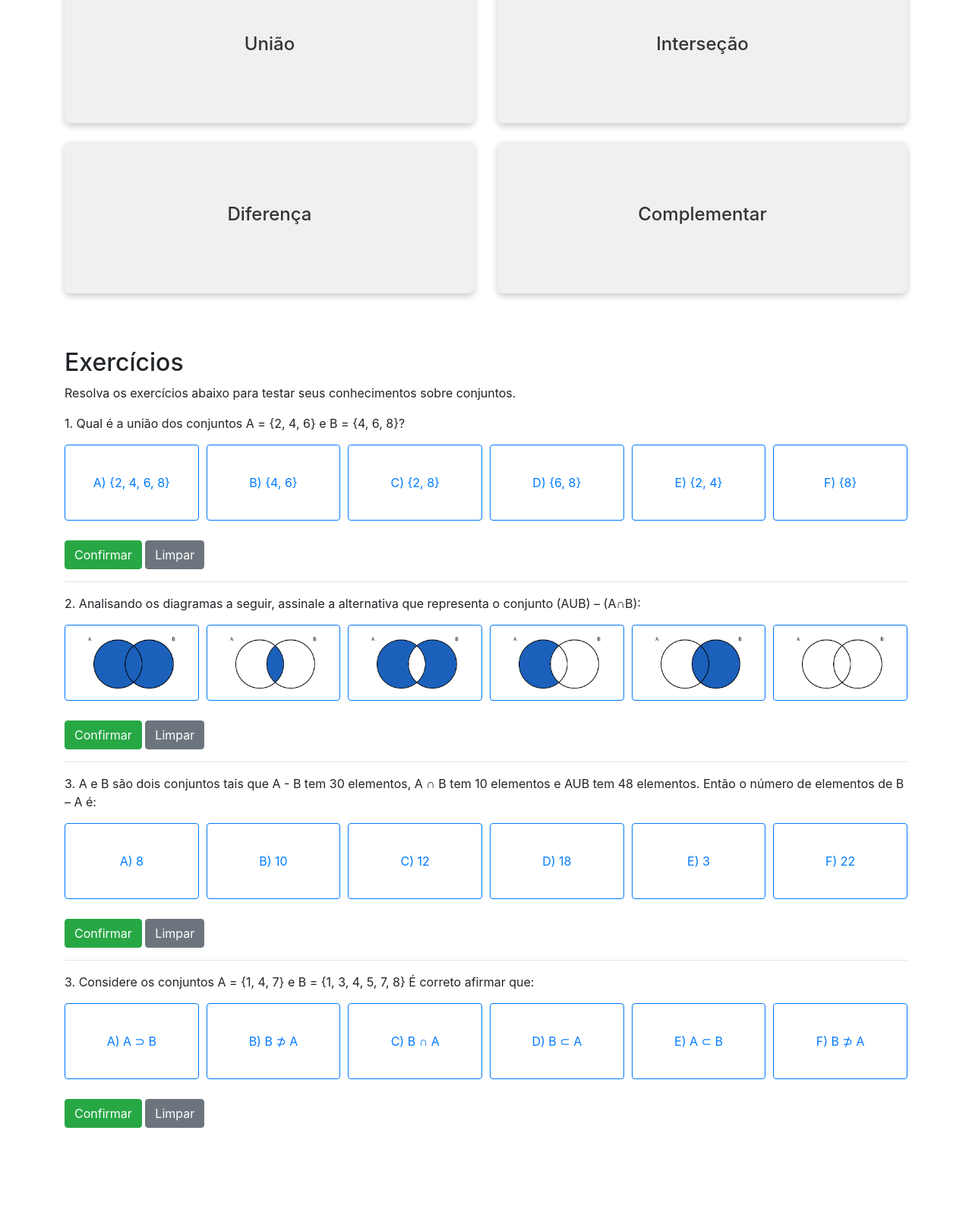
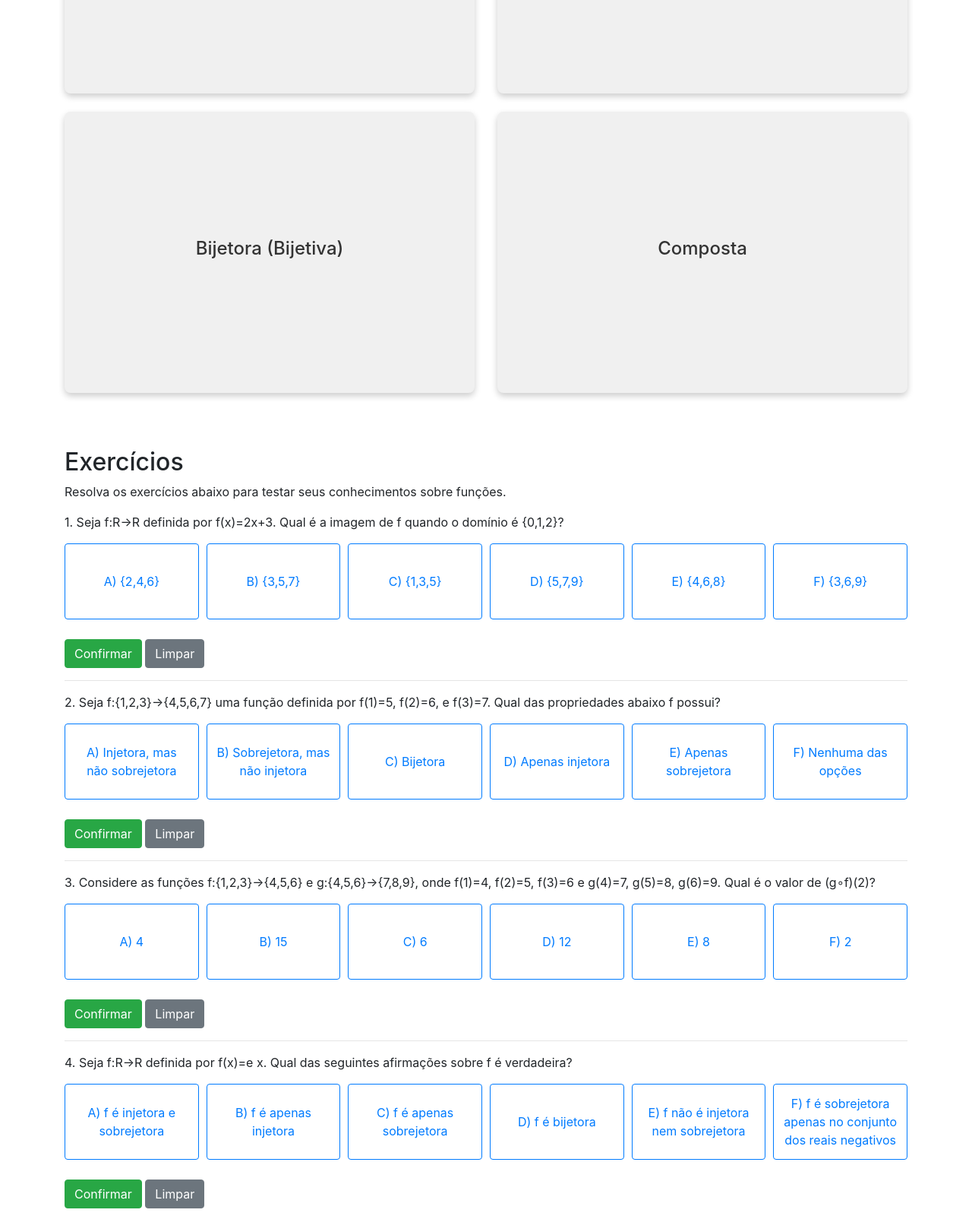
Before and after one commit to LucasFigs/Mundo-dos-Conjuntos, a plain HTML site: page funcoes.html in a window 1280 px wide. Shown: the part 976-2576 px from the top of the page at 76% size. Before the commit the page ends 2470 px from the top, so only its background shows below. Drawn offline with nearby package versions, Linux system fonts and the light colour scheme.

Commit message:
funcionalidades finais

```diff
--- a/funcoes.html
+++ b/funcoes.html
@@ -15,7 +15,7 @@
         .card-inner {
             position: relative;
             width: 100%;
-            height: 200px;
+            height: 370px;
             transition: transform 0.6s;
             transform-style: preserve-3d;
         }
@@ -80,7 +80,7 @@
 
 
         .jorginho .card-inner {
-            height: 150px;
+            height: 220px;
         }
 
         /* Estilo para os cards da seção O que são Conjuntos? */
@@ -101,7 +101,7 @@
         }
 
         .jorginho .card-front p:last-child {
-            font-size: 22px;
+            font-size: 17px;
             text-align: center;
         }
 
@@ -170,91 +170,59 @@
     <!-- Página Conjuntos -->
     <div class="container mt-5">
         <h1>Funções</h1>
-        <p>Nesta seção, você aprenderá sobre conceitos fundamentais de conjuntos, operações entre conjuntos e suas
-            aplicações.</p>
+        <p>Nesta seção, você aprenderá sobre os conceitos fundamentais de funções, os diferentes tipos de funções e suas propriedades. Exploraremos como as funções são utilizadas para relacionar dois conjuntos.</p>
     </div>
 
     <!-- Seção Explicativa -->
     <section class="container mt-5 jorginho">
-        <h2>O que são Conjuntos?</h2>
-        <p>Um conjunto é simplesmente uma coleção de elementos distintos, considerados como um objeto único. Esses
-            elementos podem ser números, objetos ou até outros conjuntos. Os conjuntos podem ser finitos ou infinitos e
-            são utilizados em diversas áreas da matemática.</p>
+        <h2>O que são Funções?</h2>
+        <p>Uma função é uma relação especial entre dois conjuntos, onde cada elemento do primeiro conjunto (domínio) está associado a exatamente um elemento do segundo conjunto (contradomínio). Em outras palavras, uma função "transforma" elementos de um conjunto em elementos de outro, sem repetir o ponto de partida.</p>
 
         <div class="row">
-            <div class="col-md-4 mb-4">
+            <div class="col-md-6 mb-4">
                 <div>
                     <div class="card-inner">
                         <div class="card-front">
-                            <p>Conjunto de números pares menores que 10:</p>
-                            <p><strong>A={2,4,6,8}</strong></p>
+                            <h4>Notação</h4>
+                            <p>Uma função f:A→B indica que f é uma função que leva os elementos do conjunto A (domínio) para os elementos do conjunto B (contradomínio). Para cada elemento x∈A, a função f atribui um único valor f(x)∈B.</p>
                         </div>
                     </div>
                 </div>
             </div>
 
-            <div class="col-md-4 mb-4">
+            <div class="col-md-6 mb-4">
                 <div>
                     <div class="card-inner">
                         <div class="card-front">
-                            <p>Conjunto de vogais no alfabeto:</p>
-                            <p><strong>V={a,e,i,o,u}</strong></p>
-                        </div>
-                    </div>
-                </div>
-            </div>
-
-            <div class="col-md-4 mb-4">
-                <div>
-                    <div class="card-inner">
-                        <div class="card-front">
-                            <p>Conjunto de números pares menores que 10:</p>
-                            <p><strong>A={2,4,6,8}</strong></p>
+                            <p>Seja A={1,2,3} e B={4,5,6}, uma função f poderia ser definida como: f(1)=4, f(2)=5, f(3)=6.
+                                <br>
+                                Aqui, o domínio é A={1,2,3} e o contradomínio é B={4,5,6}.</p>
+                                <img src="/Imagens/exfuncoes1.png" alt="imagem de união de conjuntos" style="height: 120px;">
                         </div>
                     </div>
                 </div>
             </div>
         </div>
-
-        <h3>Subconjuntos</h3>
-        <p>Um conjunto A é chamado de subconjunto de outro conjunto B se todos os elementos de A também pertencem ao conjunto B. Em outras palavras, todo elemento de A está contido em B.
-            <br><br>
-            A notação para subconjunto é A⊆B, o que significa que A é um subconjunto de B.</p>
-
-            <div class="row">
-                <div class="col-md-12 mb-4">
-                    <div>
-                        <div class="card-inner">
-                            <div class="card-front">
-                                <p> para os conjuntos A={1,2} e B={1,2,3,4}</p>
-                                <p style="text-align: left;"><strong>A⊆B</strong>, pois todos os elementos de A (os números 1 e 2) também estão em B</p>
-                            </div>
-                        </div>
-                    </div>
-                </div>
-            </div>
     </section>
 
 
     <!-- Seção de Exemplos Interativos -->
     <section class="container mt-5">
-        <h2>Operações com conjuntos</h2>
+        <h2>Tipos de Funções</h2>
         <div class="row">
             <!-- Card para União de Conjuntos -->
             <div class="col-md-6 mb-4">
                 <div class="card-flip" onclick="flipCard(this)">
                     <div class="card-inner">
                         <div class="card-front">
-                            <h4>União</h4>
+                            <h4>Injetora (Injetiva)</h4>
                         </div>
                         <div class="card-back">
                             <div class="back-content">
-                                <p>A união de dois conjuntos A e B é o conjunto de todos os elementos que estão em A, em
-                                    B,
-                                    ou em ambos.<br><br><strong>Ex:</strong><br> A = {1, 2, 3} e B = {3, 4, 5}.<br>
-                                    <strong>A ∪ B = {1, 2, 3, 4, 5}</strong>
+                                <p>Uma função é injetora se relaciona cada elemento do domínio a correspondentes distintos no contradomínio. Ou seja, não pode haver dois elementos distintos de A que sejam mapeados para o mesmo elemento de B.<br><strong>Ex:</strong> Seja A={1,2,3} e B={4,5,6}, e a função f definida como: f(1)=4, f(2)=5, f(3)=6.<br>
+                                    <strong>Aqui, todos os elementos de A estão associados a diferentes elementos de B, logo f é injetiva.</strong>
                                 </p>
-                                <img src="/Imagens/uniao.png" alt="imagem de união de conjuntos">
+                                <img src="/Imagens/exFuncoes2.png" alt="imagem de união de conjuntos" style="height: 250px;">
                             </div>
                         </div>
                     </div>
@@ -265,17 +233,15 @@
                 <div class="card-flip" onclick="flipCard(this)">
                     <div class="card-inner">
                         <div class="card-front">
-                            <h4>Interseção</h4>
+                            <h4>Sobrejetora (Sobrejetiva)</h4>
                         </div>
                         <div class="card-back">
                             <div class="back-content">
-                                <p>A interseção de dois conjuntos A e B é o conjunto de todos os elementos que estão
-                                    tanto em A quanto em B<br><br><strong>Ex:</strong><br> A = {1, 2, 3} e B = {3, 4,
-                                    5}.<br>
-                                    <strong>A ∩ B = {3}</strong>
+                                <p>Uma função é sobrejetora se todos os elementos do contradomínio estão associados a pelo menos um elemento do domínio. Ou seja, o contradomínio é completamente "coberto" pela função. Nesse caso, imagem e contradomínio são iguais<br><br><strong>Ex:</strong> Seja A={1,2} e B={3,4}, e a função f definida como: f(1)=3, f(2)=4.<br>
+                                    <strong>Aqui, todos os elementos de B têm alguma pré-imagem em A, então f é sobrejetiva.</strong>
                                 </p>
 
-                                <img src="/Imagens/intersecao.png" alt="imagem de união de conjuntos">
+                                <img src="/Imagens/exfuncoes3.png" alt="imagem de união de conjuntos" style="height: 250px;">
                             </div>
                         </div>
                     </div>
@@ -286,17 +252,15 @@
                 <div class="card-flip" onclick="flipCard(this)">
                     <div class="card-inner">
                         <div class="card-front">
-                            <h4>Diferença</h4>
+                            <h4>Bijetora (Bijetiva)</h4>
 
                         </div>
                         <div class="card-back">
                             <div class="back-content">
-                                <p>A diferença entre dois conjuntos A e B é o conjunto de todos os elementos que estão
-                                    em A, mas não em B.<br><br><strong>Ex:</strong><br> A = {1, 2, 3} e B = {3, 4,
-                                    5}<br>
-                                    <strong>A-B = {1,2}</strong>
+                                <p>Uma função é bijetora se é ao mesmo tempo injetora e sobrejetora. Isso significa que todos os elementos do domínio são mapeados para elementos distintos do contradomínio, e todos os elementos do contradomínio têm uma pré-imagem no domínio.<br><strong>Ex:</strong> Seja A={x,y} e B={1,2}, e a função f definida como: f(x)=1, f(y)=2.<br>
+                                    <strong>Aqui, cada elemento de A está associado a um elemento distinto de B, e todos os elementos de B são atingidos. Logo, f é bijetiva.</strong>
                                 </p>
-                                <img src="/Imagens/diferenca.png" alt="imagem de união de conjuntos">
+                                <img src="/Imagens/exfuncoes4.png" alt="imagem de união de conjuntos" style="height: 250px;">
                             </div>
                         </div>
                     </div>
@@ -307,19 +271,15 @@
                 <div class="card-flip" onclick="flipCard(this)">
                     <div class="card-inner">
                         <div class="card-front">
-                            <h4>Complementar</h4>
+                            <h4>Composta</h4>
 
                         </div>
                         <div class="card-back">
                             <div class="back-content">
-                                <p>O complemento de um conjunto A é o conjunto de todos os elementos que não estão em A,
-                                    considerando um universo U<br><strong>Ex:</strong> Se o universo U = {1,2,3,4,5} e A
-                                    = {1,2}, então o complemento de A seria
-                                    <strong> A
-                                        ′
-                                        ={3,4,5}.</strong>
+                                <p>A composição de funções acontece quando o resultado de uma função é utilizado como entrada para outra função. Se temos duas funções f:A→B e g:B→C, a função composta g∘f é definida como: (g∘f)(x)=g(f(x)).<br><br><strong>Ex:</strong> Seja f:A={1,2}→B={3,4}, onde f(1)=3 e f(2)=4, e g:B={3,4}→C={5,6}, onde g(3)=5 e g(4)=6.<br>
+                                    <strong> A composição g∘f resulta em: (g∘f)(1)=g(f(1))=g(3)=5, (g∘f)(2)=g(f(2))=g(4)=6.</strong>
                                 </p>
-                                <img src="/Imagens/complementar.png" alt="imagem de união de conjuntos">
+                                <img src="/Imagens/exfuncoes5.png" alt="imagem de união de conjuntos"">
                             </div>
                         </div>
                     </div>
@@ -331,82 +291,75 @@
     <!-- Seção de Exercícios -->
     <section class="container mt-5">
         <h2>Exercícios</h2>
-        <p>Resolva os exercícios abaixo para testar seus conhecimentos sobre conjuntos.</p>
+        <p>Resolva os exercícios abaixo para testar seus conhecimentos sobre funções.</p>
         <div class="exercise">
-            <p>1. Qual é a união dos conjuntos A = {2, 4, 6} e B = {4, 6, 8}?</p>
+            <p>1. Seja f:R→R definida por f(x)=2x+3. Qual é a imagem de f quando o domínio é {0,1,2}?</p>
             <div class="btn-grid">
-                <button class="btn btn-outline-primary btn-option" onclick="selectAnswer(0, 0, this)">A) {2, 4, 6,
-                    8}</button>
-                <button class="btn btn-outline-primary btn-option" onclick="selectAnswer(0, 1, this)">B) {4, 6}</button>
-                <button class="btn btn-outline-primary btn-option" onclick="selectAnswer(0, 2, this)">C) {2, 8}</button>
-                <button class="btn btn-outline-primary btn-option" onclick="selectAnswer(0, 3, this)">D) {6, 8}</button>
-                <button class="btn btn-outline-primary btn-option" onclick="selectAnswer(0, 4, this)">E) {2, 4}</button>
-                <button class="btn btn-outline-primary btn-option" onclick="selectAnswer(0, 5, this)">F) {8}</button>
+                <button class="btn btn-outline-primary btn-option" onclick="selectAnswer(0, 0, this)">A) {2,4,6}</button>
+                <button class="btn btn-outline-primary btn-option" onclick="selectAnswer(0, 1, this)">B) {3,5,7}</button>
+                <button class="btn btn-outline-primary btn-option" onclick="selectAnswer(0, 2, this)">C) {1,3,5}</button>
+                <button class="btn btn-outline-primary btn-option" onclick="selectAnswer(0, 3, this)">D) {5,7,9}</button>
+                <button class="btn btn-outline-primary btn-option" onclick="selectAnswer(0, 4, this)">E) {4,6,8}</button>
+                <button class="btn btn-outline-primary btn-option" onclick="selectAnswer(0, 5, this)">F) {3,6,9}</button>
             </div>
-            <button class="btn btn-success mt-3" onclick="checkAnswer(0, 0)">Confirmar</button>
+            <button class="btn btn-success mt-3" onclick="checkAnswer(0, 1)">Confirmar</button>
             <button class="btn btn-secondary mt-3" onclick="resetExercise(0)">Limpar</button>
             <div id="feedback-0" class="feedback"></div>
         </div>
         <hr>
         <div class="exercise">
-            <p>2. Analisando os diagramas a seguir, assinale a alternativa que representa o conjunto (AUB) – (A∩B):</p>
+            <p>2. Seja f:{1,2,3}→{4,5,6,7} uma função definida por f(1)=5, f(2)=6, e f(3)=7. Qual das propriedades abaixo f possui?</p>
             <div class="btn-grid">
                 <button class="btn btn-outline-primary btn-option" onclick="selectAnswer(1, 0, this)">
-                    <img src="/Imagens/exImagem1.png" alt="Imagem 1">
+                    A) Injetora, mas não sobrejetora
                 </button>
                 <button class="btn btn-outline-primary btn-option" onclick="selectAnswer(1, 1, this)">
-                    <img src="/Imagens/exImagem2.png" alt="Imagem 2">
+                    B) Sobrejetora, mas não injetora
                 </button>
                 <button class="btn btn-outline-primary btn-option" onclick="selectAnswer(1, 2, this)">
-                    <img src="/Imagens/exImagem3.png" alt="Imagem 3">
+                    C) Bijetora
                 </button>
                 <button class="btn btn-outline-primary btn-option" onclick="selectAnswer(1, 3, this)">
-                    <img src="/Imagens/exImagem4.png" alt="Imagem 4">
+                    D) Apenas injetora
                 </button>
                 <button class="btn btn-outline-primary btn-option" onclick="selectAnswer(1, 4, this)">
-                    <img src="/Imagens/exImagem5.png" alt="Imagem 5">
+                    E) Apenas sobrejetora
                 </button>
                 <button class="btn btn-outline-primary btn-option" onclick="selectAnswer(1, 5, this)">
-                    <img src="/Imagens/exImagem6.png" alt="Imagem 6">
+                    F) Nenhuma das opções
                 </button>
             </div>
-            <button class="btn btn-success mt-3" onclick="checkAnswer(1, 2)">Confirmar</button>
+            <button class="btn btn-success mt-3" onclick="checkAnswer(1, 0)">Confirmar</button>
             <button class="btn btn-secondary mt-3" onclick="resetExercise(1)">Limpar</button>
             <div id="feedback-1" class="feedback"></div>
         </div>
         <hr>
         <div class="exercise">
-            <p>3. A e B são dois conjuntos tais que A - B tem 30 elementos, A ∩ B tem 10 elementos e AUB tem 48
-                elementos. Então o número de elementos de B – A é:</p>
+            <p>3. Considere as funções f:{1,2,3}→{4,5,6} e g:{4,5,6}→{7,8,9}, onde f(1)=4, f(2)=5, f(3)=6 e g(4)=7, g(5)=8, g(6)=9. Qual é o valor de (g∘f)(2)?</p>
                 <div class="btn-grid">
-                    <button class="btn btn-outline-primary btn-option" onclick="selectAnswer(2, 0, this)">A) 8</button>
-                    <button class="btn btn-outline-primary btn-option" onclick="selectAnswer(2, 1, this)">B) 10</button>
-                    <button class="btn btn-outline-primary btn-option" onclick="selectAnswer(2, 2, this)">C) 12</button>
-                    <button class="btn btn-outline-primary btn-option" onclick="selectAnswer(2, 3, this)">D) 18</button>
-                    <button class="btn btn-outline-primary btn-option" onclick="selectAnswer(2, 4, this)">E) 3</button>
-                    <button class="btn btn-outline-primary btn-option" onclick="selectAnswer(2, 5, this)">F) 22</button>
+                    <button class="btn btn-outline-primary btn-option" onclick="selectAnswer(2, 0, this)">A) 4</button>
+                    <button class="btn btn-outline-primary btn-option" onclick="selectAnswer(2, 1, this)">B) 15</button>
+                    <button class="btn btn-outline-primary btn-option" onclick="selectAnswer(2, 2, this)">C) 6</button>
+                    <button class="btn btn-outline-primary btn-option" onclick="selectAnswer(2, 3, this)">D) 12</button>
+                    <button class="btn btn-outline-primary btn-option" onclick="selectAnswer(2, 4, this)">E) 8</button>
+                    <button class="btn btn-outline-primary btn-option" onclick="selectAnswer(2, 5, this)">F) 2</button>
                 </div>
-                <button class="btn btn-success mt-3" onclick="checkAnswer(2, 0)">Confirmar</button>
+                <button class="btn btn-success mt-3" onclick="checkAnswer(2, 4)">Confirmar</button>
                 <button class="btn btn-secondary mt-3" onclick="resetExercise(2)">Limpar</button>
                 <div id="feedback-2" class="feedback"></div>
         </div>
         <hr>
         <div class="exercise">
-            <p>3. Considere os conjuntos
-
-                A = {1, 4, 7} e
-                B = {1, 3, 4, 5, 7, 8}
-
-                É correto afirmar que:</p>
+            <p>4. Seja f:R→R definida por f(x)=e x. Qual das seguintes afirmações sobre f é verdadeira?</p>
                 <div class="btn-grid">
-                    <button class="btn btn-outline-primary btn-option" onclick="selectAnswer(3, 0, this)">A) A ⊃ B</button>
-                    <button class="btn btn-outline-primary btn-option" onclick="selectAnswer(3, 1, this)">B) B ⊅ A</button>
-                    <button class="btn btn-outline-primary btn-option" onclick="selectAnswer(3, 2, this)">C) B ∩ A</button>
-                    <button class="btn btn-outline-primary btn-option" onclick="selectAnswer(3, 3, this)">D) B ⊂ A</button>
-                    <button class="btn btn-outline-primary btn-option" onclick="selectAnswer(3, 4, this)">E) A ⊂ B</button>
-                    <button class="btn btn-outline-primary btn-option" onclick="selectAnswer(3, 5, this)">F) B ⊅ A</button>
+                    <button class="btn btn-outline-primary btn-option" onclick="selectAnswer(3, 0, this)">A) f é injetora e sobrejetora</button>
+                    <button class="btn btn-outline-primary btn-option" onclick="selectAnswer(3, 1, this)">B) f é apenas injetora</button>
+                    <button class="btn btn-outline-primary btn-option" onclick="selectAnswer(3, 2, this)">C) f é apenas sobrejetora</button>
+                    <button class="btn btn-outline-primary btn-option" onclick="selectAnswer(3, 3, this)">D) f é bijetora</button>
+                    <button class="btn btn-outline-primary btn-option" onclick="selectAnswer(3, 4, this)">E) f não é injetora nem sobrejetora</button>
+                    <button class="btn btn-outline-primary btn-option" onclick="selectAnswer(3, 5, this)">F) f é sobrejetora apenas no conjunto dos reais negativos</button>
                 </div>
-                <button class="btn btn-success mt-3" onclick="checkAnswer(3, 4)">Confirmar</button>
+                <button class="btn btn-success mt-3" onclick="checkAnswer(3, 1)">Confirmar</button>
                 <button class="btn btn-secondary mt-3" onclick="resetExercise(3)">Limpar</button>
                 <div id="feedback-3" class="feedback"></div>
         </div>
```
Also changed, not shown: index.html (+1 -1 lines), Imagens/exFuncoes2.png (added), Imagens/exfuncoes1.png (added), Imagens/exfuncoes3.png (added), Imagens/exfuncoes4.png (added), Imagens/exfuncoes5.png (added), Imagens/fundofuncoes.png (added).
